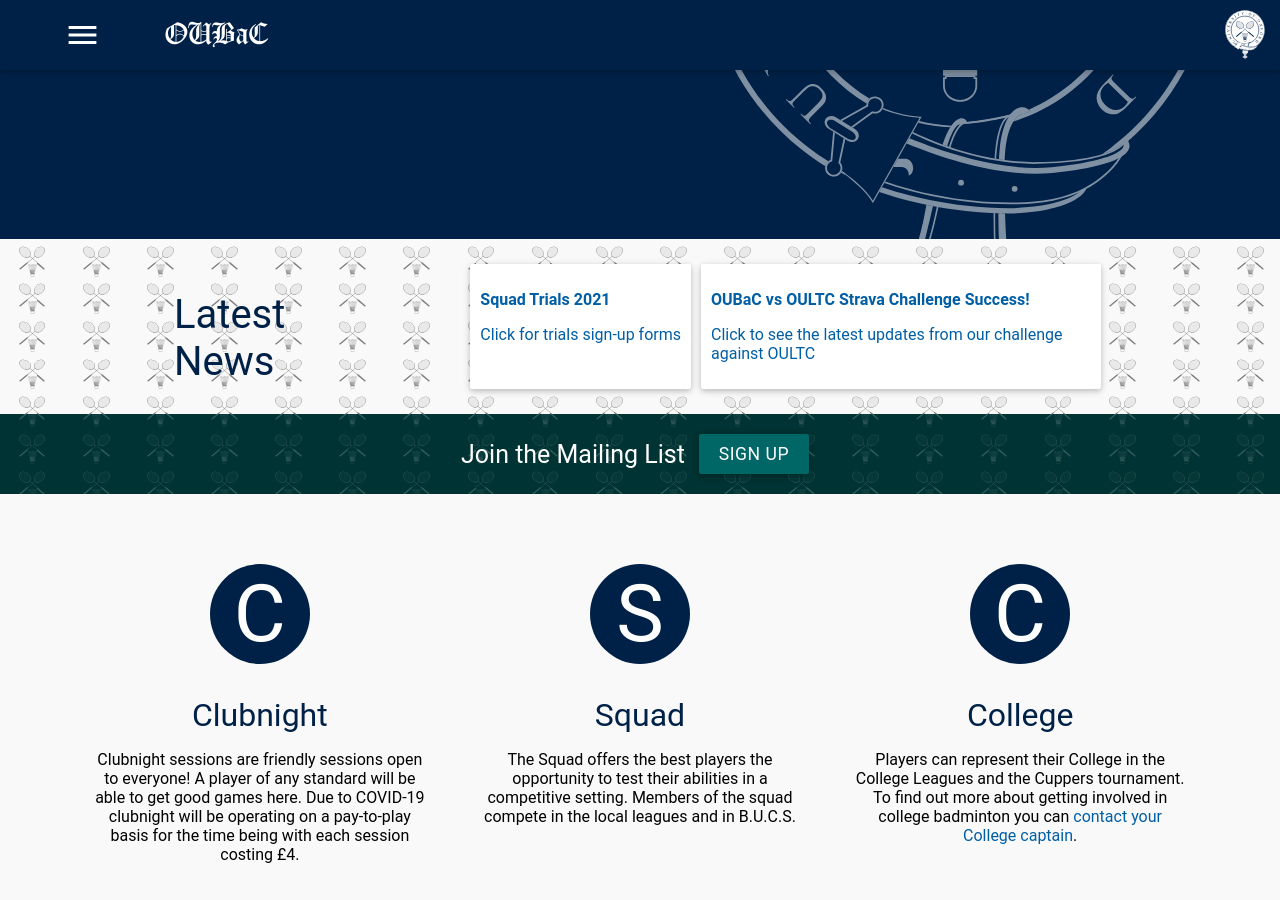
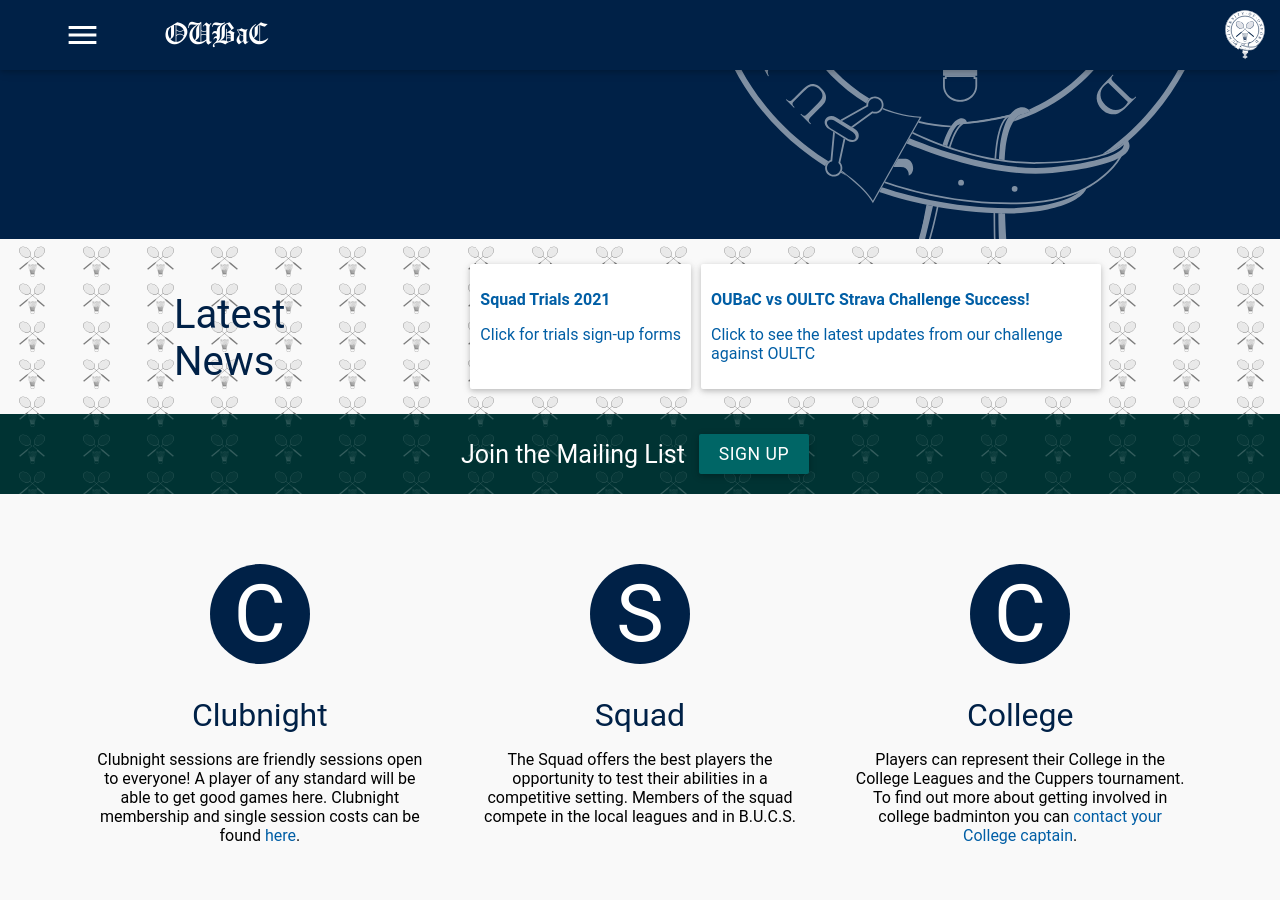
Before and after one commit to OUBaC/OUBaC.github.io, a Jekyll site: the page built from index.html, in a window 1280 px wide and 900 px high, scrolled down 361 px. Built offline with Jekyll 4.4.1, drawn with Linux system fonts in a browser that asks for light colours.

Commit message:
Updated clubnight description on home page

```diff
--- a/index.html
+++ b/index.html
@@ -58,7 +58,7 @@ javascript:
 	<div class="key-point">
 		<span class="letter-in-circle">C</span>
 		<a href="/clubnight.html"><h2>Clubnight</h2></a>
-		<p>Clubnight sessions are friendly sessions open to everyone! A player of any standard will be able to get good games here. Due to COVID-19 clubnight will be operating on a pay-to-play basis for the time being with each session costing £4.</p>
+		<p>Clubnight sessions are friendly sessions open to everyone! A player of any standard will be able to get good games here. Clubnight membership and single session costs can be found <a href="/clubnight.html">here</a>.</p>
 	</div>
 	<div class="key-point">
 		<span class="letter-in-circle">S</span>
```
